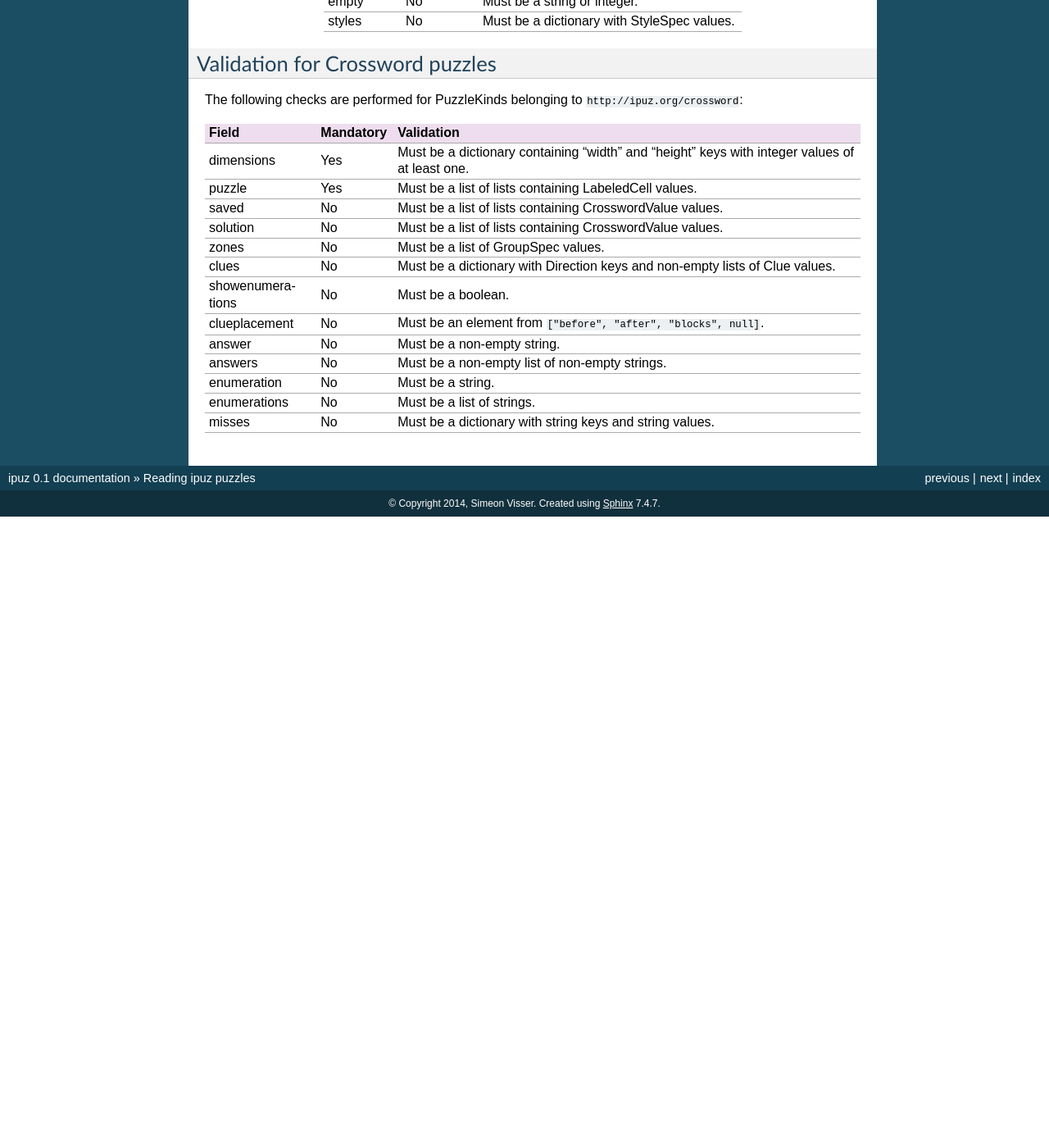
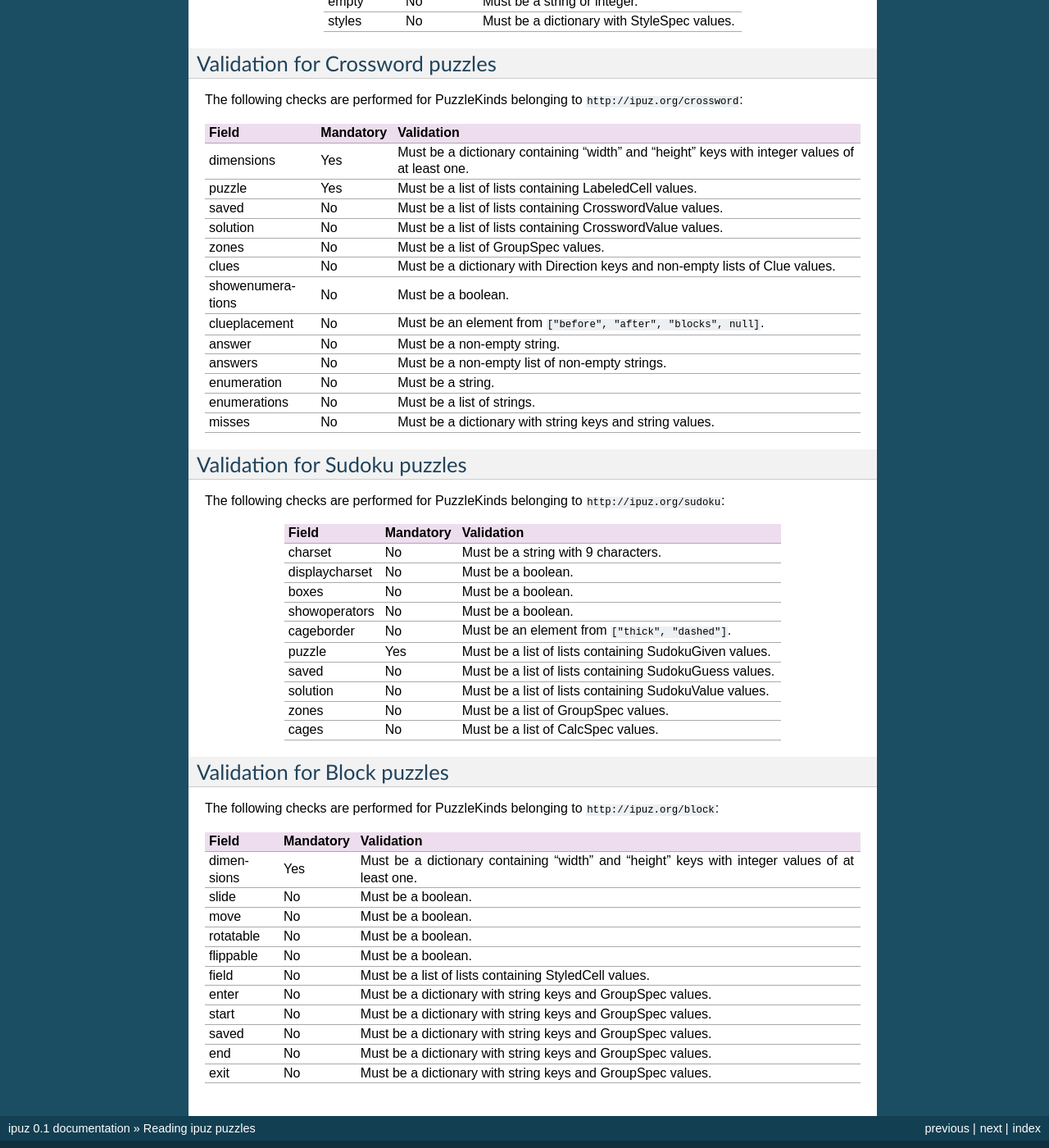
Before and after one commit to svisser/ipuz, a Sphinx documentation site: the page built from docs/reading.rst, in a window 1280 px wide and 1400 px high, scrolled down 1122 px. Shown: the whole window at 82% size. Built offline with Sphinx 7.4.7, drawn with Linux system fonts in a browser that asks for light colours; before the commit the page ends 1752 px from its top, so only the background shows below that; some of the changed text lies outside the part shown.

Commit message:
Added documentation for Sudoku and Block puzzles

```diff
--- a/docs/reading.rst
+++ b/docs/reading.rst
@@ -81,3 +81,44 @@ enumeration       No         Must be a string.
 enumerations      No         Must be a list of strings.
 misses            No         Must be a dictionary with string keys and string values.
 ================  =========  ==============================================================================================
+
+Validation for Sudoku puzzles
+-----------------------------
+
+The following checks are performed for PuzzleKinds belonging to ``http://ipuz.org/sudoku``:
+
+==============   =========  ======================================================
+Field            Mandatory  Validation
+==============   =========  ======================================================
+charset          No         Must be a string with 9 characters.
+displaycharset   No         Must be a boolean.
+boxes            No         Must be a boolean.
+showoperators    No         Must be a boolean.
+cageborder       No         Must be an element from ``["thick", "dashed"]``.
+puzzle           Yes        Must be a list of lists containing SudokuGiven values.
+saved            No         Must be a list of lists containing SudokuGuess values.
+solution         No         Must be a list of lists containing SudokuValue values.
+zones            No         Must be a list of GroupSpec values.
+cages            No         Must be a list of CalcSpec values.
+==============   =========  ======================================================
+
+Validation for Block puzzles
+----------------------------
+
+The following checks are performed for PuzzleKinds belonging to ``http://ipuz.org/block``:
+
+==========  =========  ==============================================================================================
+Field       Mandatory  Validation
+==========  =========  ==============================================================================================
+dimensions  Yes        Must be a dictionary containing "width" and "height" keys with integer values of at least one.
+slide       No         Must be a boolean.
+move        No         Must be a boolean.
+rotatable   No         Must be a boolean.
+flippable   No         Must be a boolean.
+field       No         Must be a list of lists containing StyledCell values.
+enter       No         Must be a dictionary with string keys and GroupSpec values.
+start       No         Must be a dictionary with string keys and GroupSpec values.
+saved       No         Must be a dictionary with string keys and GroupSpec values.
+end         No         Must be a dictionary with string keys and GroupSpec values.
+exit        No         Must be a dictionary with string keys and GroupSpec values.
+==========  =========  ==============================================================================================
```
